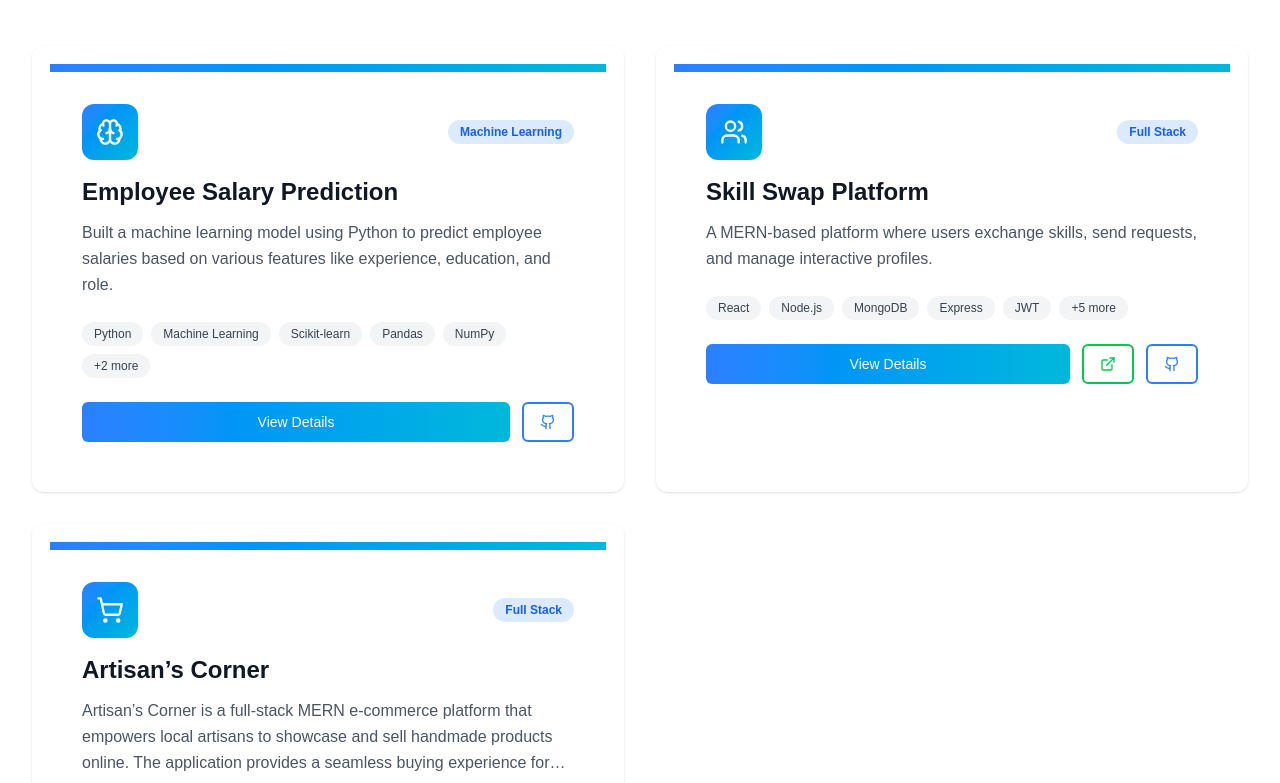
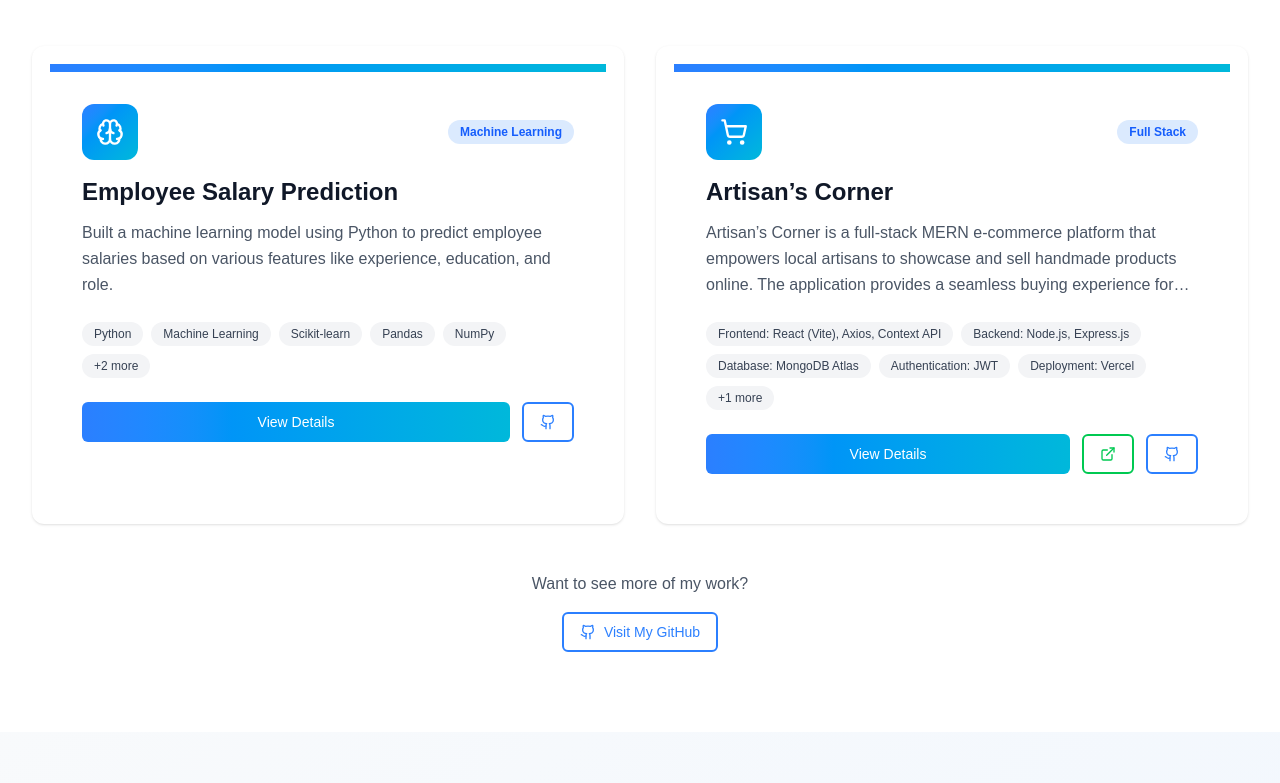
Before and after one commit to Kaushal2644/My-Portfolio, a Next.js app: page / in a window 1280 px wide. Shown: the part 2857-3640 px from the top of the page. Built offline with nearby package versions, Linux system fonts and the light colour scheme.

Commit message:
Update project

```diff
--- a/components/portfolio/ProjectsSection.jsx
+++ b/components/portfolio/ProjectsSection.jsx
@@ -72,46 +72,46 @@ export default function ProjectsSection() {
     //     "https://images.unsplash.com/photo-1498050108023-c5249f4df085?w=800&h=400&fit=crop"
     //   ]
     // },
-    {
-      title: "Skill Swap Platform",
-      shortDescription:
-        "A MERN-based platform where users exchange skills, send requests, and manage interactive profiles.",
-      fullDescription:
-        "Developed a full-stack Skill Swap Platform using the MERN stack. Users can list skills they offer and want, browse others' profiles, send and accept swap requests, and manage their skill portfolio. The platform includes authentication using JWT, image uploads, admin moderation panel, and responsive UI built with React + Tailwind CSS. Deployed on Vercel and Render for smooth performance.",
-      technologies: [
-        "React",
-        "Node.js",
-        "MongoDB",
-        "Express",
-        "JWT",
-        "Tailwind CSS",
-        "Multer",
-        "Bcrypt",
-        "Vercel",
-        "Render",
-      ],
-      icon: Users,
-      gradient: "from-blue-500 to-cyan-500",
-      githubUrl: "https://github.com/Kaushal2644/Skill-Swap-Platform.git",
-      liveUrl: "https://skill-swap-platform-gamma.vercel.app",
-      category: "Full Stack",
-      challenges: [
-        "Implementing secure user authentication and authorization",
-        "Managing complex skill matching algorithms",
-        "Handling real-time request notifications",
-        "Optimizing image upload and storage",
-      ],
-      achievements: [
-        "Built end-to-end MERN stack application",
-        "Implemented JWT-based authentication system",
-        "Created admin moderation panel for quality control",
-        "Deployed successfully on cloud platforms",
-      ],
-      screenshots: [
-        "https://images.unsplash.com/photo-1552664730-d307ca884978?w=800&h=400&fit=crop",
-        "https://images.unsplash.com/photo-1522071820081-009f0129c71c?w=800&h=400&fit=crop",
-      ],
-    },
+    // {
+    //   title: "Skill Swap Platform",
+    //   shortDescription:
+    //     "A MERN-based platform where users exchange skills, send requests, and manage interactive profiles.",
+    //   fullDescription:
+    //     "Developed a full-stack Skill Swap Platform using the MERN stack. Users can list skills they offer and want, browse others' profiles, send and accept swap requests, and manage their skill portfolio. The platform includes authentication using JWT, image uploads, admin moderation panel, and responsive UI built with React + Tailwind CSS. Deployed on Vercel and Render for smooth performance.",
+    //   technologies: [
+    //     "React",
+    //     "Node.js",
+    //     "MongoDB",
+    //     "Express",
+    //     "JWT",
+    //     "Tailwind CSS",
+    //     "Multer",
+    //     "Bcrypt",
+    //     "Vercel",
+    //     "Render",
+    //   ],
+    //   icon: Users,
+    //   gradient: "from-blue-500 to-cyan-500",
+    //   githubUrl: "https://github.com/Kaushal2644/Skill-Swap-Platform.git",
+    //   liveUrl: "https://skill-swap-platform-gamma.vercel.app",
+    //   category: "Full Stack",
+    //   challenges: [
+    //     "Implementing secure user authentication and authorization",
+    //     "Managing complex skill matching algorithms",
+    //     "Handling real-time request notifications",
+    //     "Optimizing image upload and storage",
+    //   ],
+    //   achievements: [
+    //     "Built end-to-end MERN stack application",
+    //     "Implemented JWT-based authentication system",
+    //     "Created admin moderation panel for quality control",
+    //     "Deployed successfully on cloud platforms",
+    //   ],
+    //   screenshots: [
+    //     "https://images.unsplash.com/photo-1552664730-d307ca884978?w=800&h=400&fit=crop",
+    //     "https://images.unsplash.com/photo-1522071820081-009f0129c71c?w=800&h=400&fit=crop",
+    //   ],
+    // },
 
     {
       title: "Artisan’s Corner",
```
